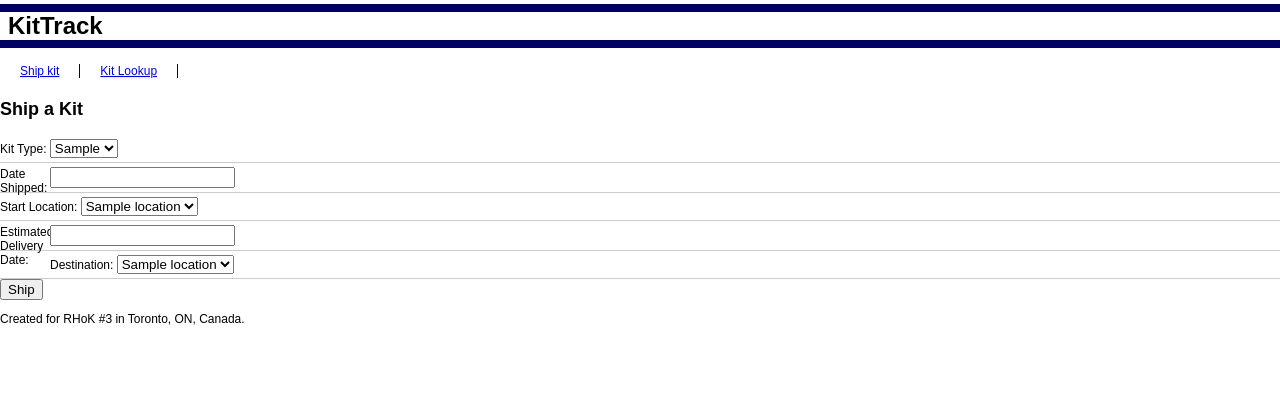
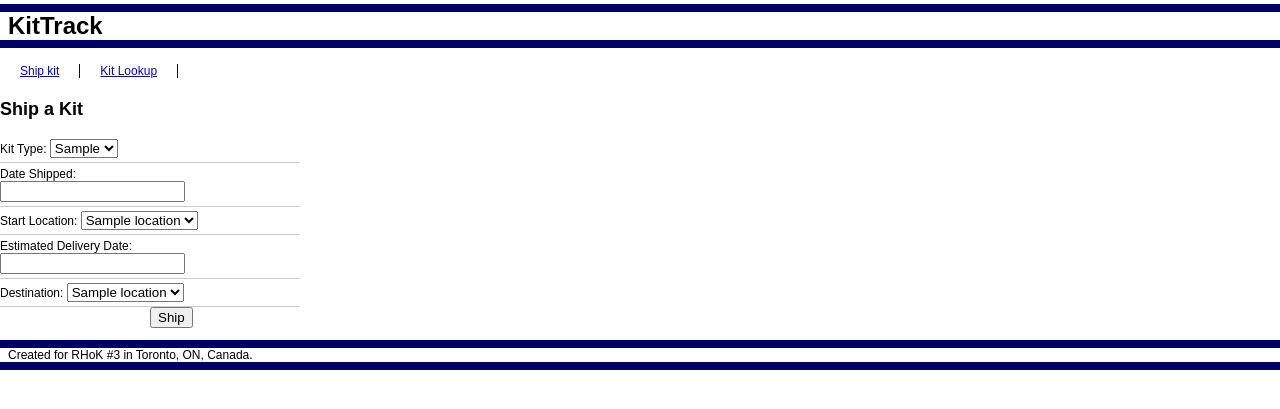
Before and after one commit to edenrox/RHoK3---KitTrack, a Django app: template webui/templates/kit-ship.html in a window 1280 px wide. Shown: the top 409 px of the page. Run offline with Django 3.2, Linux system fonts and the light colour scheme; the template is opened without the code that fills it: most values are stand-ins (such as "Sample title", 1, 10 or a date in 2020); data that the repository does not hold is empty; parts of the project's set-up code (start-up, migrations or seed data) failed here and were passed over.

Commit message:
making it pretty

```diff
--- a/webui/static/style.css
+++ b/webui/static/style.css
@@ -23,11 +23,22 @@ h1 {
 }
 
 .text label {
-	width: 50px;
+	width: 150px;
 	float: left;
 }
 div.input {
+	width: 300px;
 	padding-bottom: 4px;
 	border-bottom: 1px solid #CCCCCC;
 	padding-top: 4px;
 }
+div.submit {
+	margin-left: 150px;
+}
+
+.footer {
+	border-top: 8px solid #000066;
+	border-bottom: 8px solid #000066;
+	padding-left: 8px;
+	margin-bottom: 4px;
+}
```
